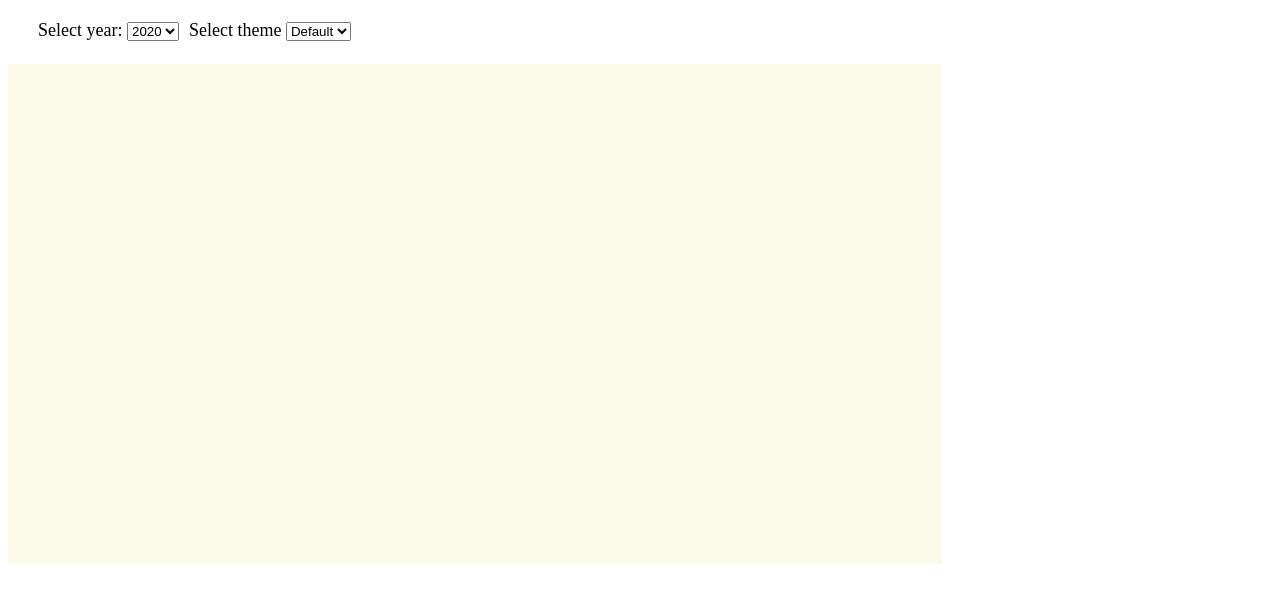
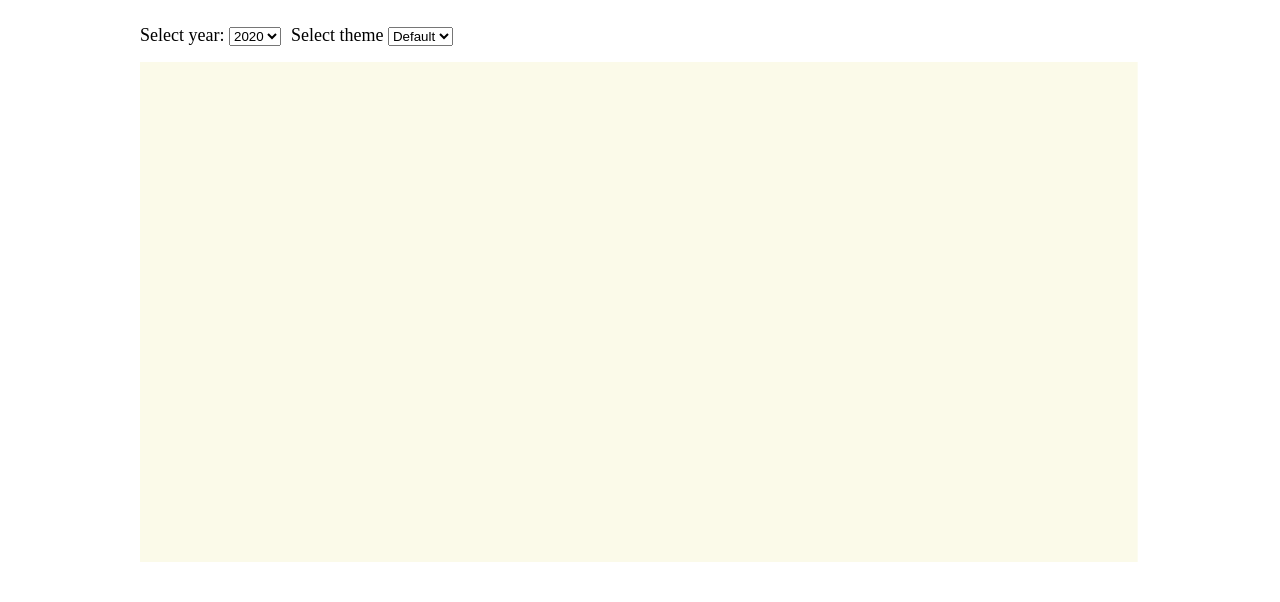
Before and after one commit to siiri1307/world-travels, a plain HTML site: page index.html in a window 1280 px wide. Drawn offline with nearby package versions, Linux system fonts and the light colour scheme; no server answers.

Commit message:
Added more data, centered the map to the middle

```diff
--- a/countries.json
+++ b/countries.json
@@ -1,4 +1,70 @@
 [
+  {
+    "year": 2016,
+    "country": "Thailand",
+    "towns": [
+      {
+        "town": "Bangkok",
+        "latitude": 13.75398,
+        "longitude": 100.50144,
+        "startDate": 10,
+        "startMonth": 1,
+        "endDate": 17,
+        "endMonth": 1
+      },
+      {
+        "town": "Khao Sok",
+        "latitude": 8.91545,
+        "longitude": 98.52838,
+        "startDate": 15,
+        "startMonth": 1,
+        "endDate": 17,
+        "endMonth": 1
+      },
+      {
+        "town": "Krabi",
+        "latitude": 8.07257,
+        "longitude": 98.91052,
+        "startDate": 17,
+        "startMonth": 1,
+        "endDate": 22,
+        "endMonth": 1
+      }
+    ]
+  },
+
+  {
+    "year": 2016,
+    "country": "Austria",
+    "towns": [
+      {
+        "town": "Vienna",
+        "latitude": 48.20849,
+        "longitude": 16.37208,
+        "startDate": 25,
+        "startMonth": 3,
+        "endDate": 27,
+        "endMonth": 3
+      }
+    ]
+  },
+
+  {
+    "year": 2016,
+    "country": "Germany",
+    "towns": [
+      {
+        "town": "Berlin",
+        "latitude": 52.52437,
+        "longitude": 13.41053,
+        "startDate": 7,
+        "startMonth": 10,
+        "endDate": 10,
+        "endMonth": 10
+      }
+    ]
+  },
+
   {
     "year": 2017,
     "country": "Spain",
--- a/index.html
+++ b/index.html
@@ -9,6 +9,7 @@
     <script type="text/javascript" src="topojson.js"></script>
   </head>
   <body>
+    <div class="svgContainer">
       <div class="select-menus-container">
         <div id="select-menu">
           <label for="year-select-menu">Select year:</label>
@@ -28,30 +29,35 @@
           </select>
         </div>
       </div>
-    <div class="svgContainer">
-      <svg></svg>
+      <svg class="mapSvg"></svg>
     </div>
     <script>
-      var svg, g, pinLayer;
-      var width = window.innerWidth;
-      var height = 500;
+      var svg, g;
+      var width;
+      var height;
+      var svgIconName = "pin_colored_circle.svg";
+      var countriesFileName = "countries.json";
       var centered;
       var visited;
       const selectMenu = document.querySelector("#year-select-menu");
       const themeSelectMenu = document.querySelector("#theme-select");
       var selectedYear = setCurrentYearInSelect();
       var label = d3.select("body").append("div").attr("class", "label").style("opacity", 0);
-      var svgIconContainer = d3.select("body").append("svg").attr("height", 5).attr("width", 5);
       var pinIcon;
-      d3.xml("pin_colored_circle.svg").then(data => {
+      var svgElement = document.querySelector(".mapSvg");
+      console.log("IH: " + window.innerHeight);
+      console.log("IW: " + window.innerWidth);
+
+      d3.xml(svgIconName).then(data => {
         pinIcon = data.documentElement;
       });
 
       const projection = d3.geoMercator().center([10, 14]);
+
       const pathGenerator = d3.geoPath().projection(projection);
 
       function getVisitedCountries() {
-        return fetch("countries.json").then(response => response.json());
+        return fetch(countriesFileName).then(response => response.json());
       }
 
       function setCurrentYearInSelect() {
@@ -115,12 +121,19 @@
       function loadMap(visitedCountries) {
         console.log(visitedCountries);
 
-        svg = d3.select("svg").attr("width", width).attr("height", height);
+        svg = d3
+          .select(".mapSvg")
+          .attr("viewBox", "0 0 936 468")
+          .attr("preserveAspectRatio", "none")
+          .attr("width", "1000")
+          .attr("height", "500");
 
-        g = svg.append("g");
+        //svg.append("rect").attr("class", "sphere").attr("width", "100%").attr("height", "100%");
+        g = svg.append("g").attr("class", "gElem");
 
         g.append("path")
           .attr("class", "sphere")
+          //.attr("transform", "scale(1.04)")
           .attr("d", pathGenerator({ type: "Sphere" }));
 
         d3.json("https://cdn.jsdelivr.net/npm/world-atlas@2/countries-110m.json").then(data => {
@@ -146,6 +159,11 @@
       }
 
       function clicked(d, visitedCountries) {
+        console.log("G width: " + document.querySelector(".gElem").getBBox().width);
+        var svgElemWidth = document.querySelector(".mapSvg").width.baseVal.value;
+        console.log(svgElemWidth);
+        var svgElemHeight = document.querySelector(".mapSvg").height.baseVal.value;
+        console.log(svgElemHeight);
         var x, y, k;
         if (d && centered !== d && visitedCountries.includes(d.properties.name)) {
           var countryCenter = pathGenerator.centroid(d);
@@ -154,7 +172,7 @@
           var heightC = bounds[1][1] - bounds[0][1];
           x = (bounds[0][0] + bounds[1][0]) / 2;
           y = (bounds[0][1] + bounds[1][1]) / 2;
-          k = Math.min(width / widthC, height / heightC);
+          k = Math.min(svgElemWidth / widthC, svgElemHeight / heightC);
           centered = d;
 
           var visitedTowns = getTowns(selectedYear, d.properties.name, visited);
@@ -187,8 +205,8 @@
             });
         } else {
           //reset to world view
-          x = width / 2;
-          y = height / 2;
+          x = svgElemWidth / 2;
+          y = svgElemHeight / 2;
           k = 1;
           centered = null;
           g.selectAll(".pin").data([]).exit().remove();
@@ -196,7 +214,10 @@
 
         g.transition()
           .duration(750)
-          .attr("transform", "translate(" + width / 2 + ", " + height / 2 + ") scale(" + k + ") translate(" + -x + ", " + -y + ")");
+          .attr(
+            "transform",
+            "translate(" + svgElemWidth / 2 + ", " + svgElemHeight / 2 + ") scale(" + k + ") translate(" + -x + ", " + -y + ")"
+          );
       }
 
       function getMonthName(number) {
--- a/styles.less
+++ b/styles.less
@@ -1,6 +1,10 @@
 @mainFontSize: 18px;
 @countryColor: #eae485;
 @sphereColor: lighten(@countryColor, 23%);
+
+body {
+  overflow: hidden;
+}
 
 #select-menu {
   margin-right: 10px;
@@ -12,11 +16,11 @@
 }
 
 .select-menus-container {
-  margin-left: 30px;
+  //margin-left: 30px;
   height: 4px;
   font-size: @mainFontSize;
-  margin-bottom: 40px;
-  margin-top: 20px;
+  margin-bottom: 33px;
+  //margin-top: 20px;
 }
 
 .sphere {
@@ -38,6 +42,27 @@
   cursor: pointer;
 }
 
+.svgContainer {
+  //margin-left: 40px;
+  // display: flex;
+  // justify-content: center;
+  width: 1000px;
+  height: 500px;
+  margin-left: auto;
+  margin-right: auto;
+  margin-top: 25px;
+}
+
+.mapSvg {
+  width: 100%;
+  height: 100%;
+}
+
+svg {
+  width: 100%;
+  height: 100%;
+}
+
 div.label {
   position: absolute;
   width: auto;
```
Lines whose indentation alone changed are shown as unchanged.
